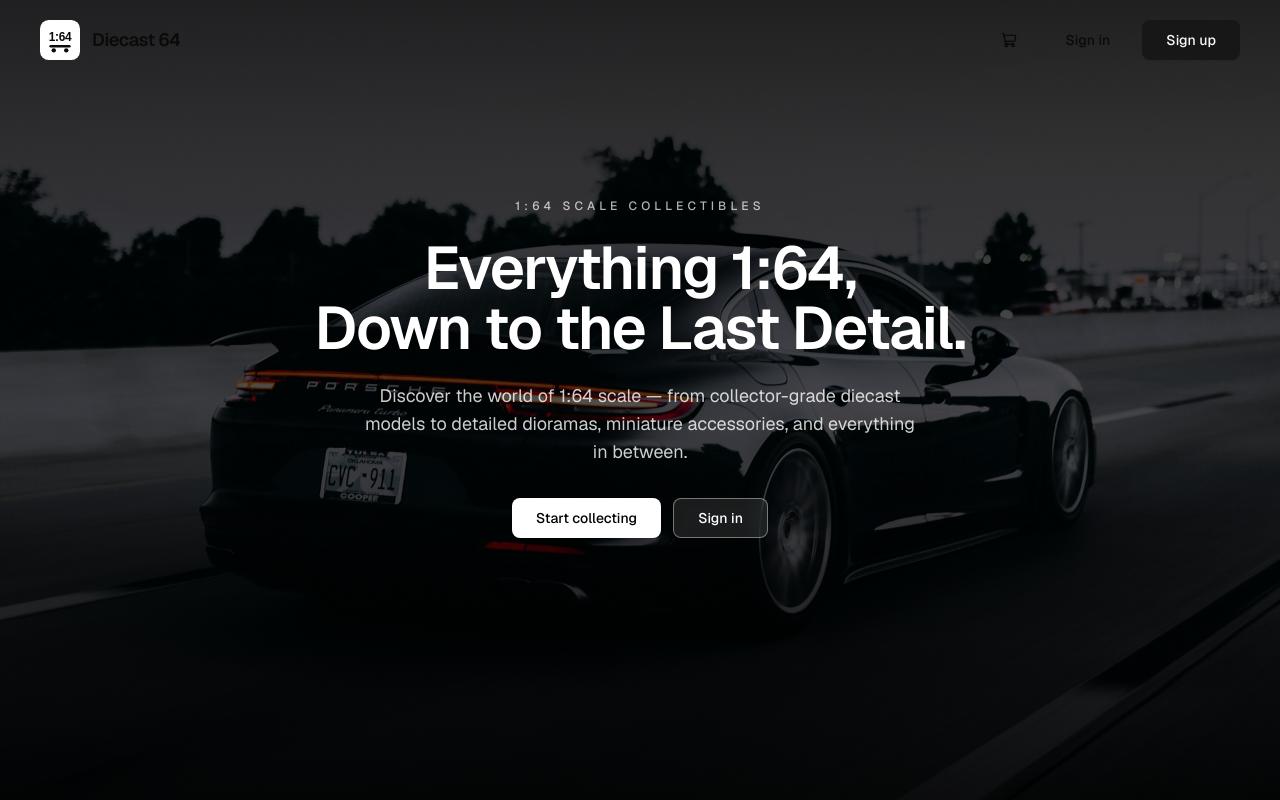
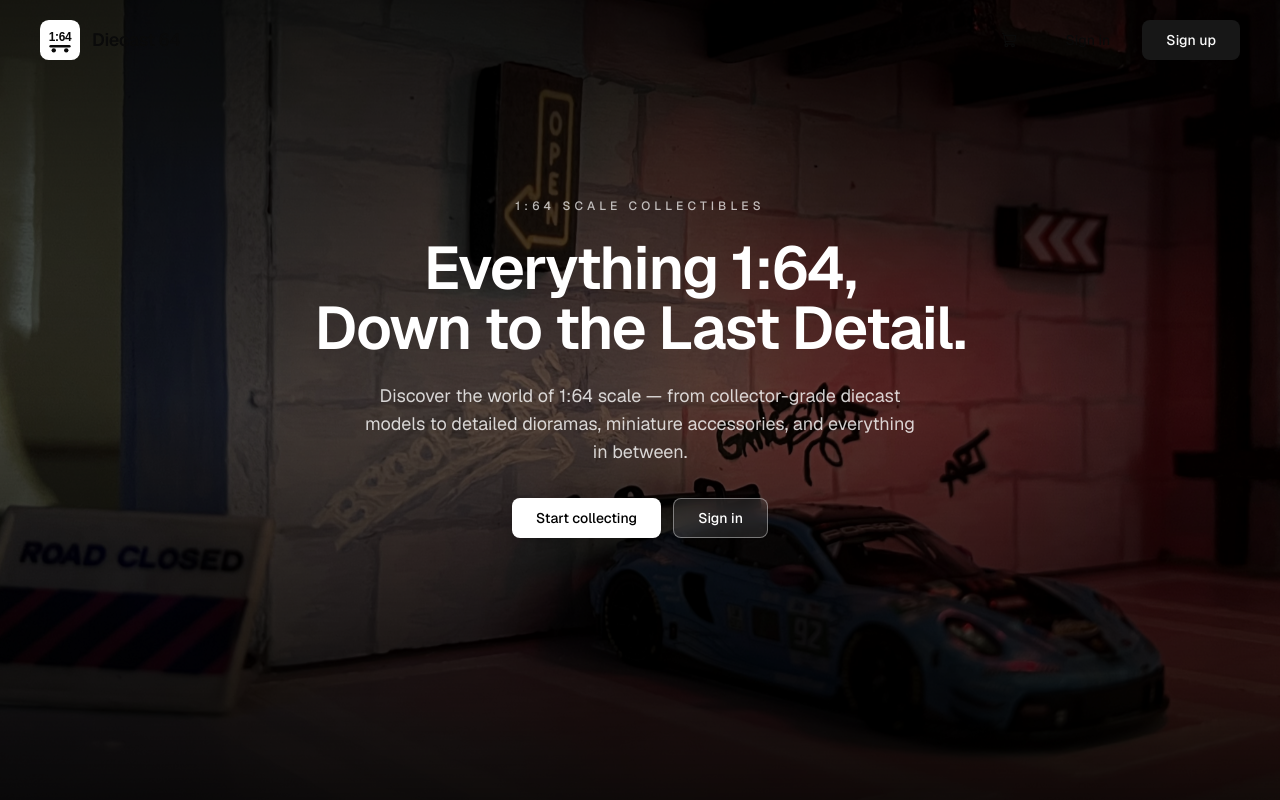
Before and after one commit to usmannaveed1994/store-demo, a Next.js app: page / in a window 1280 px wide. Built offline with nearby package versions, Linux system fonts and the light colour scheme; no server answers.

Commit message:
add animated hero background to home page

```diff
--- a/app/globals.css
+++ b/app/globals.css
@@ -107,3 +107,24 @@
     font-family: var(--font-geist-sans), Arial, Helvetica, sans-serif;
   }
 }
+
+.hero-background {
+  animation: cinematic-pan 18s linear infinite alternate !important;
+  will-change: transform;
+}
+
+@keyframes cinematic-pan {
+  from {
+    transform: scale(1.1) translateX(-3%);
+  }
+
+  to {
+    transform: scale(1.1) translateX(3%);
+  }
+}
+
+@media (prefers-reduced-motion: reduce) {
+  .hero-background {
+    animation: none !important;
+  }
+}
--- a/app/page.tsx
+++ b/app/page.tsx
@@ -16,16 +16,16 @@ export default function Home() {
         this as the LCP image.
       */}
       <Image
-        src="/hero.jpg"
+        src="/images/home_hero.webp"
         alt="A row of 1:64 scale diecast model cars lined up on a display shelf"
         fill
         preload
         sizes="100vw"
-        className="object-cover object-center"
+        className="hero-background object-cover object-[center_70%]"
       />
 
       {/* Dulling layers that keep the white copy legible over any photo. */}
-      <div className="absolute inset-0 bg-black/55" aria-hidden />
+      <div className="absolute inset-0 bg-black/40" aria-hidden />
       <div
         className="absolute inset-0 bg-linear-to-b from-black/70 via-black/30 to-black/85"
         aria-hidden
```
Also changed, not shown: public/images/home_hero.webp (added).
